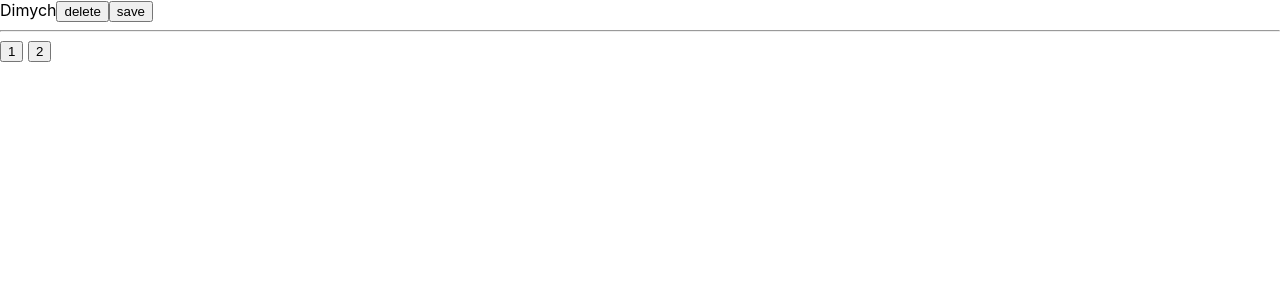
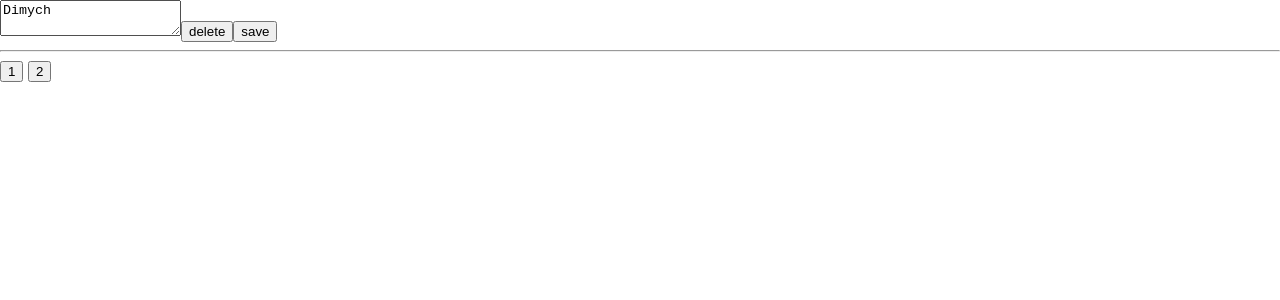
Before and after one commit to julia-lahtina/JS-TS-tasks, a React (Create React App) app: page / in a window 1280 px wide. Shown: the top 300 px of the page. Built offline with nearby package versions, Linux system fonts and the light colour scheme.

Commit message:
add onChange

```diff
--- a/src/06/06-callbacks.tsx
+++ b/src/06/06-callbacks.tsx
@@ -16,9 +16,13 @@ export const User = () => {
     const saveUser = () => {
         alert("user has been saved")
     }
+    const onNameChanged = () => {
+        console.log('name changed')
+    }
 
     return (
-        <div>Dimych
+        <div>
+            <textarea onChange={onNameChanged}>Dimych</textarea>
             <button onClick={deleteUser}>delete</button>
             <button onClick={saveUser}>save
             </button>
```
